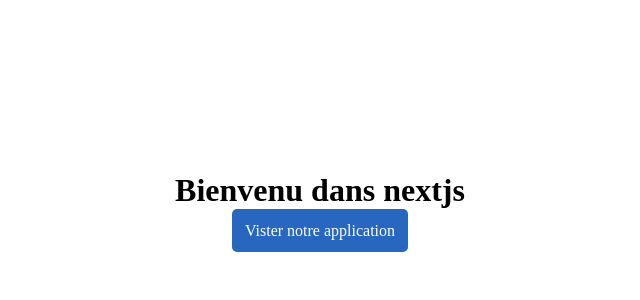
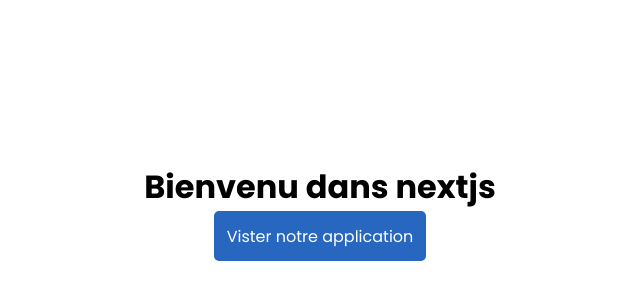
Before and after one commit to Chadrac-WAKOMYA/wateja, a Next.js app: page / in a window 1280 px wide. Shown: the part 188-488 px from the top of the page, without its empty margins (320-960 px from the left). Built offline with nearby package versions, Linux system fonts and the light colour scheme.

Commit message:
Poppins google integated very well

```diff
--- a/src/app/layout.tsx
+++ b/src/app/layout.tsx
@@ -1,20 +1,10 @@
 import type { Metadata } from "next";
-import { Geist, Geist_Mono } from "next/font/google";
 import "./globals.css";
-
-const geistSans = Geist({
-  variable: "--font-geist-sans",
-  subsets: ["latin"],
-});
-
-const geistMono = Geist_Mono({
-  variable: "--font-geist-mono",
-  subsets: ["latin"],
-});
+import {poppins} from "../font/font";
 
 export const metadata: Metadata = {
-  title: "Create Next App",
-  description: "Generated by create next app",
+  title: "Wateja app",
+  description: "Une application de gestion de conacts",
 };
 
 export default function RootLayout({
@@ -24,7 +14,7 @@ export default function RootLayout({
 }>) {
   return (
     <html lang="en">
-      <body className={`${geistSans.variable} ${geistMono.variable}`}>
+      <body className={`${poppins.className}`}>
         {children}
       </body>
     </html>
--- a/src/font/font.ts
+++ b/src/font/font.ts
@@ -1,5 +1,5 @@
 import {Poppins} from "next/font/google";
-const poppins = Poppins({
+export const poppins = Poppins({
   weight: ["100", "200", "300", "400", "500", "600", "700"],
   subsets: ["latin"],
 });
```
